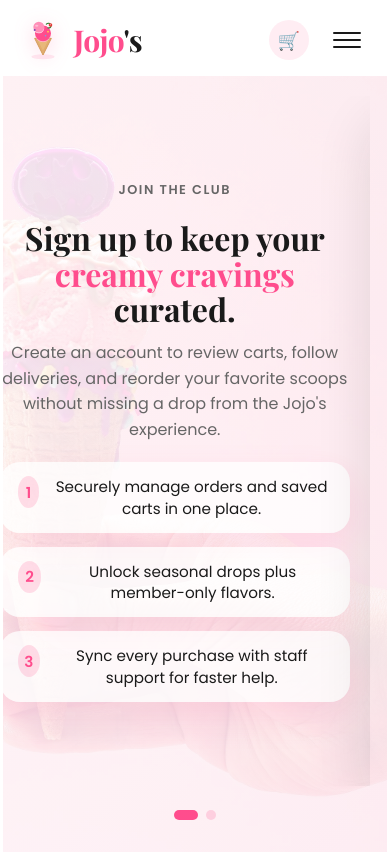
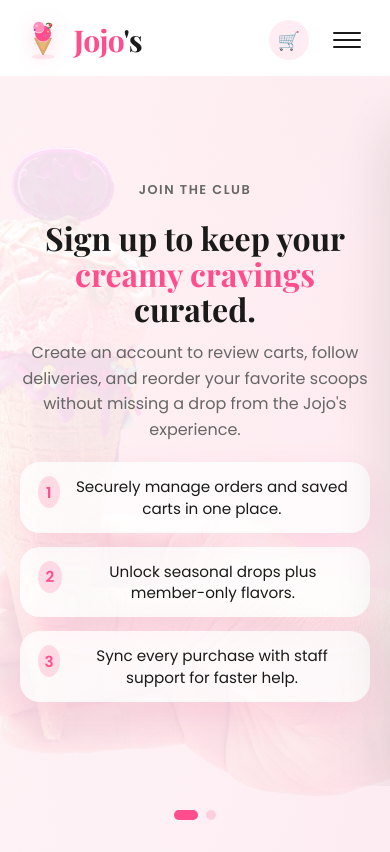
Before and after one commit to joemarcamallere-stack/jojoscoops, a React (Vite) app in the folder frontend/: page /register in a window 390 px wide. Built offline with nearby package versions, Linux system fonts and the light colour scheme; no server answers; the database is empty.

Commit message:
fix: perfectly center mobile auth cards and eliminate scroll flash

```diff
--- a/frontend/src/pages/Login.jsx
+++ b/frontend/src/pages/Login.jsx
@@ -17,6 +17,7 @@ export default function Login() {
   const navigate = useNavigate();
   const location = useLocation();
   const { showToast } = useToast();
+  const [ready, setReady] = useState(!location.state?.showForm);
 
   useEffect(() => {
     document.body.classList.add('auth-page');
@@ -38,8 +39,15 @@ export default function Login() {
   useLayoutEffect(() => {
     if (location.state?.showForm) {
       if (scrollRef.current) {
+        scrollRef.current.style.scrollBehavior = 'auto';
         scrollRef.current.scrollLeft = scrollRef.current.offsetWidth;
         setActiveDot(1);
+        requestAnimationFrame(() => {
+          if (scrollRef.current) scrollRef.current.style.scrollBehavior = '';
+          setReady(true);
+        });
+      } else {
+        setReady(true);
       }
       navigate(location.pathname, { replace: true, state: {} });
     }
@@ -121,7 +129,7 @@ export default function Login() {
 
   return (
     <div className="login-page">
-      <main className="login-hero" ref={scrollRef} onScroll={handleScroll}>
+      <main className="login-hero" ref={scrollRef} onScroll={handleScroll} style={{ opacity: ready ? 1 : 0, transition: 'opacity 0.15s ease' }}>
         <section className="login-intro login-snap-panel" aria-label="Brand messaging">
           <p className="intro-kicker">Welcome back</p>
           <h1>Sign in to keep your <span className="accent">creamy cravings</span> curated.</h1>
--- a/frontend/src/pages/Register.jsx
+++ b/frontend/src/pages/Register.jsx
@@ -17,6 +17,7 @@ export default function Register() {
   const navigate = useNavigate();
   const location = useLocation();
   const { showToast } = useToast();
+  const [ready, setReady] = useState(!location.state?.showForm);
 
   useEffect(() => {
     document.body.classList.add('auth-page');
@@ -26,8 +27,15 @@ export default function Register() {
   useLayoutEffect(() => {
     if (location.state?.showForm) {
       if (scrollRef.current) {
+        scrollRef.current.style.scrollBehavior = 'auto';
         scrollRef.current.scrollLeft = scrollRef.current.offsetWidth;
         setActiveDot(1);
+        requestAnimationFrame(() => {
+          if (scrollRef.current) scrollRef.current.style.scrollBehavior = '';
+          setReady(true);
+        });
+      } else {
+        setReady(true);
       }
       navigate(location.pathname, { replace: true, state: {} });
     }
@@ -89,7 +97,7 @@ export default function Register() {
 
   return (
     <div className="login-page register-page">
-      <main className="login-hero" ref={scrollRef} onScroll={handleScroll}>
+      <main className="login-hero" ref={scrollRef} onScroll={handleScroll} style={{ opacity: ready ? 1 : 0, transition: 'opacity 0.15s ease' }}>
         <section className="login-intro login-snap-panel" aria-label="Brand messaging">
           <p className="intro-kicker">Join the club</p>
           <h1>Sign up to keep your <span className="accent">creamy cravings</span> curated.</h1>
--- a/frontend/src/styles/login.css
+++ b/frontend/src/styles/login.css
@@ -300,7 +300,9 @@ body.auth-page {
 
 @media (max-width: 920px) {
     .login-page {
-        padding: 20px 0; /* Remove horizontal padding so panels touch edges */
+        margin: 0 calc(-50vw + 50%); /* Perfectly break out of parent body padding */
+        width: 100vw;
+        padding: 20px 0;
         position: relative;
         overflow: hidden; /* Prevent page-level scroll */
     }
@@ -314,7 +316,7 @@ body.auth-page {
         -ms-overflow-style: none; /* IE/Edge */
         width: 100vw;
         gap: 0;
-        margin-left: -6%; /* Offset body padding */
+        margin-left: 0;
     }
 
     .login-hero::-webkit-scrollbar {
```
